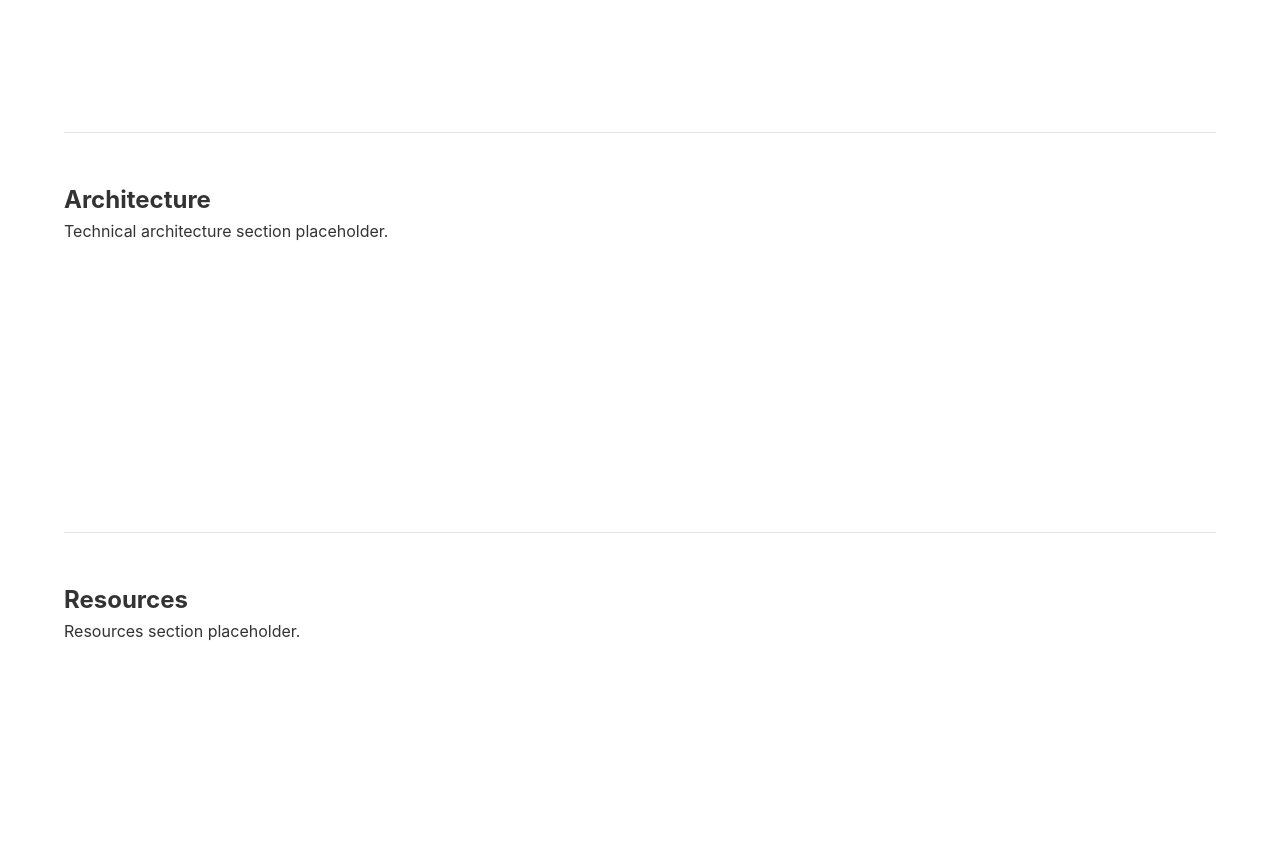
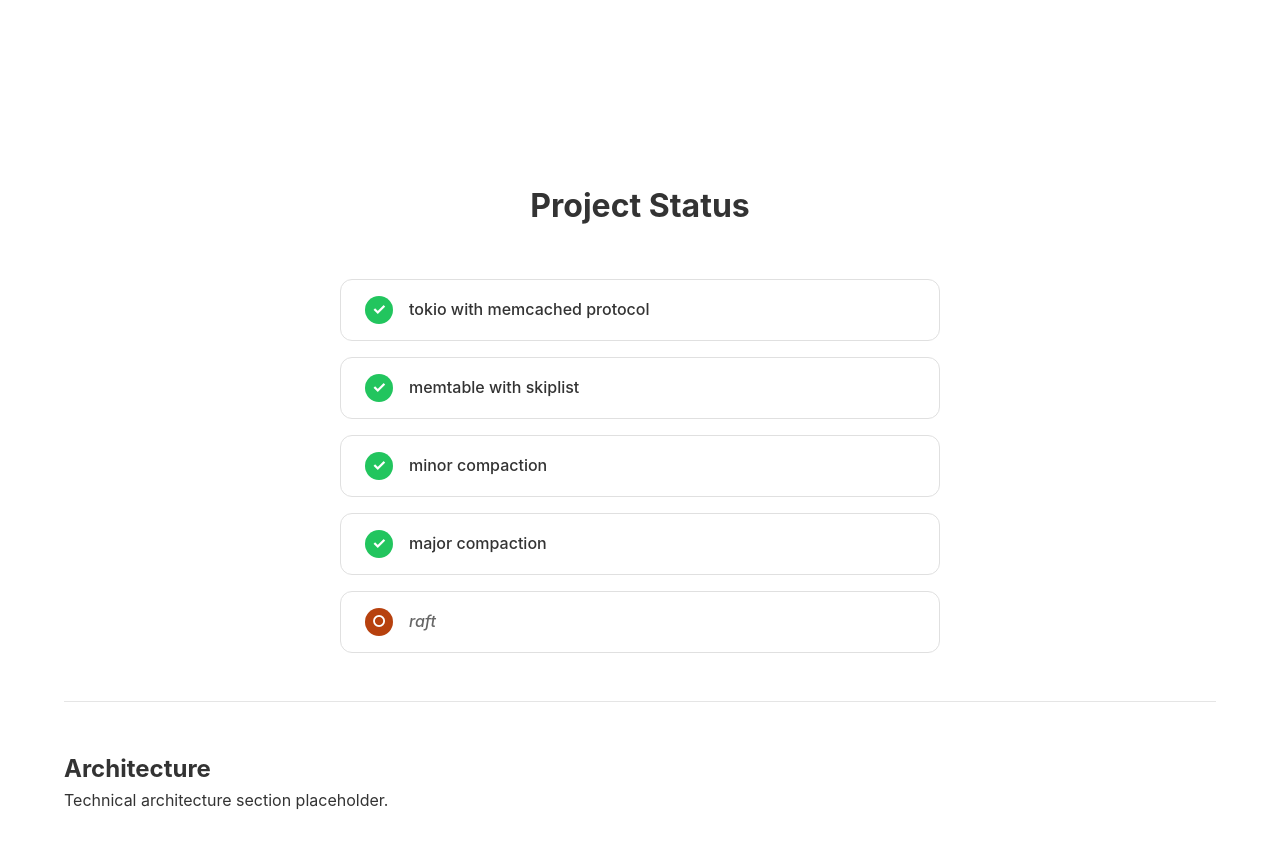
Before and after one commit to yetone/mirdb, a React (Vite) app in the folder mirdb-homepage/: page / in a window 1280 px wide. Shown: the part 860-1708 px from the top of the page. Built offline with nearby package versions, Linux system fonts and the light colour scheme.

Commit message:
feat(homepage): integrate ProjectStatus component into main layout
Add ProjectStatus component to App.tsx to display project development
progress between the Usage and Architecture sections.

```diff
--- a/mirdb-homepage/src/App.tsx
+++ b/mirdb-homepage/src/App.tsx
@@ -1,5 +1,6 @@
 import { Header } from './components/Header';
 import { Features } from './components/Features';
+import { ProjectStatus } from './components/ProjectStatus';
 import styles from './App.module.css';
 
 function App() {
@@ -14,6 +15,7 @@ function App() {
           <h2>Usage</h2>
           <p>Usage demonstration section placeholder.</p>
         </section>
+        <ProjectStatus />
         <section id="architecture" className={styles.section}>
           <h2>Architecture</h2>
           <p>Technical architecture section placeholder.</p>
```
